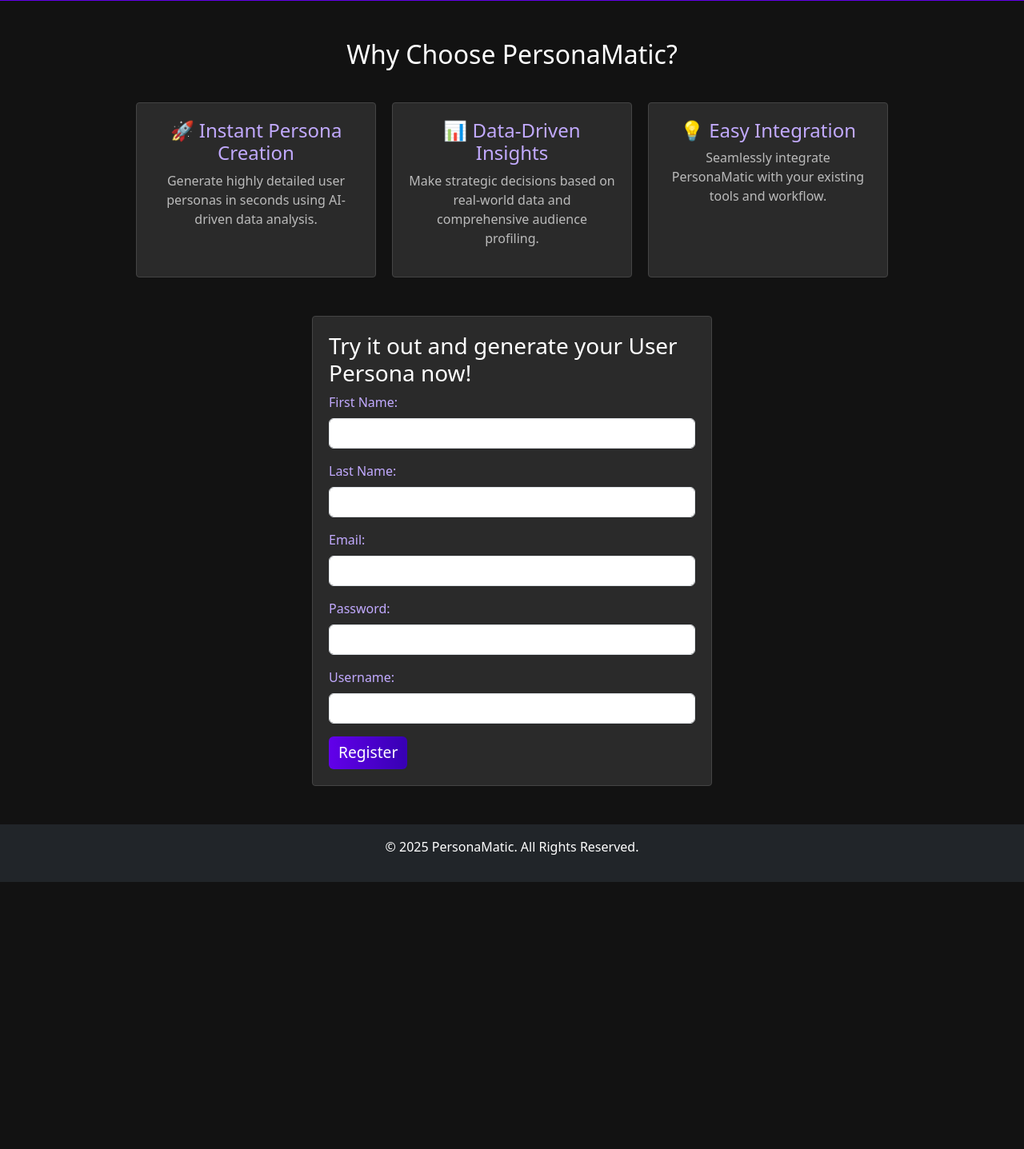
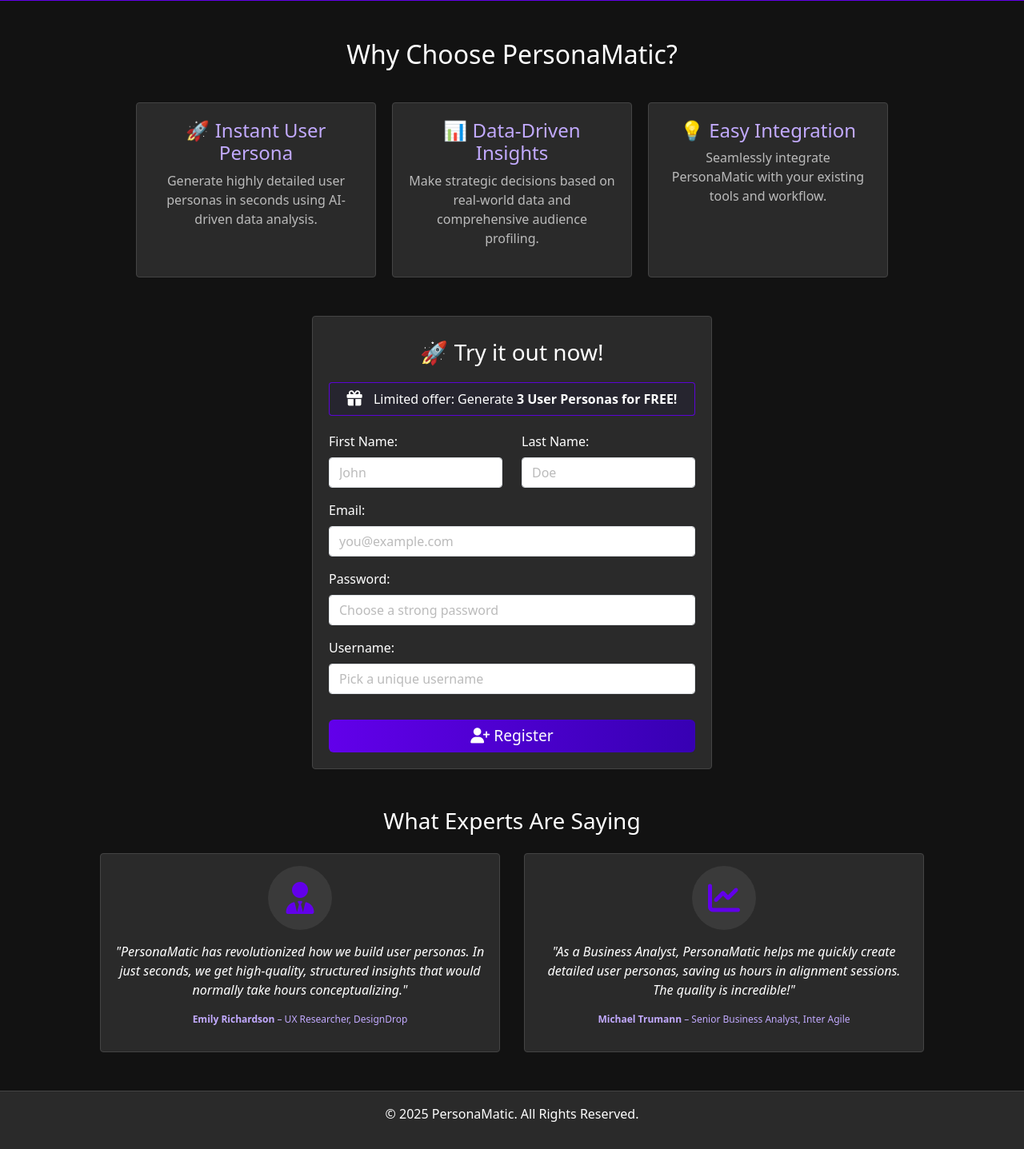
Before and after one commit to salvisare/PersonaMatic, a Flask app: page / in a window 1280 px wide. Shown: the part 367-1804 px from the top of the page at 80% size. Before the commit the page ends 1470 px from the top, so only its background shows below. Run offline with Flask 3, Linux system fonts and the light colour scheme.

Commit message:
front-end updates

```diff
--- a/app/static/css/custom.css
+++ b/app/static/css/custom.css
@@ -48,7 +48,33 @@ body {
 .form-label {
     font-size: 1rem;
     font-weight: 400;
-    color: #c2aaff;
+}
+.form-control {
+    color: #ffffff;
+    border-radius: 4px;
+}
+
+.form-control::placeholder {
+    color: #bbb;
+}
+
+/* Snackbar-style Limited Offer */
+.snackbar {
+    background: rgba(18, 0, 104, 0.1);
+    border: solid 1px rgba(98, 0, 234, 0.9);
+    color: #ffffff;
+    text-align: center;
+    padding: 8px 12px;
+    border-radius: 4px;
+    font-size: 1rem;
+    font-weight: 400;
+    margin: 20px 0;
+    transition: all 0.2s ease-in-out;
+}
+
+.snackbar i {
+    margin-right: 10px;
+    font-size: 1.2rem;
 }
 
 .usp-section {
@@ -73,11 +99,57 @@ body {
     color: #bbbbbb;
 }
 .footer {
-    background-color: #1f1f1f;
+    background-color: #2a2a2a!important;
     color: #aaaaaa;
     text-align: center;
     padding: 10px 0;
     margin-top: 20px;
+    border-top: 1px solid #444;
+}
+.bg-grey {
+    background-color: #2a2a2a;
+}
+
+/* Testimonials Section */
+.testimonials-container {
+    display: flex;
+    justify-content: center;
+    gap: 30px;
+    flex-wrap: wrap;
+    margin-top: 20px;
+}
+
+.testimonial-box {
+    background: #2a2a2a;
+    padding: 15px;
+    border-radius: 4px;
+    max-width: 500px;
+    text-align: center;
+    border: 1px solid #444;
+}
+
+.testimonial-avatar {
+    font-size: 40px;
+    color: #6200ea;
+    background: #3a3a3a;
+    width: 80px;
+    height: 80px;
+    border-radius: 50%;
+    display: flex;
+    justify-content: center;
+    align-items: center;
+    margin: 0 auto 15px;
+}
+
+.testimonial-text {
+    font-style: italic;
+    color: #ffffff;
+}
+
+.testimonial-author {
+    margin-top: 10px;
+    font-size: 0.75rem;
+    color: #c2aaff;
 }
 
 /* Main Layout */
--- a/app/templates/index.html
+++ b/app/templates/index.html
@@ -4,10 +4,11 @@
     <title>PersonaMatic - Automated User Persona Generation</title>
     <link href="https://cdn.jsdelivr.net/npm/bootstrap@5.3.2/dist/css/bootstrap.min.css" rel="stylesheet">
     <link href="{{ url_for('static', filename='css/custom.css') }}" rel="stylesheet">
+    <link rel="stylesheet" href="https://cdnjs.cloudflare.com/ajax/libs/font-awesome/6.4.2/css/all.min.css">
 </head>
 <body>
     <!-- Navigation -->
-    <nav class="navbar navbar-expand-lg bg-body-tertiary">
+    <nav class="navbar navbar-expand-lg bg-body-tertiary bg-grey">
       <div class="container-fluid">
         <a class="navbar-brand" href="#">PersonaMatic</a>
         <button class="navbar-toggler" type="button" data-bs-toggle="collapse" data-bs-target="#navbarNav" aria-controls="navbarNav" aria-expanded="false" aria-label="Toggle navigation">
@@ -43,7 +44,7 @@
         <h2 class="text-center">Why Choose PersonaMatic?</h2>
         <div class="usp-section">
             <div class="usp-box">
-                <h4>🚀 Instant Persona Creation</h4>
+                <h4>🚀 Instant User Persona</h4>
                 <p>Generate highly detailed user personas in seconds using AI-driven data analysis.</p>
             </div>
             <div class="usp-box">
@@ -60,38 +61,84 @@
     <!-- Registration Form -->
     <div class="container mt-5" id="register">
         <div class="form-container">
-            <h3>Try it out and generate your User Persona now!</h3>
+            <h3 class="text-center mt-2">🚀 Try it out now!</h3>
+
+            <!-- Snackbar-style limited offer -->
+            <div class="snackbar">
+                <i class="fas fa-gift"></i> Limited offer: Generate <b>3 User Personas for FREE!</b>
+            </div>
+
             {% if message %}
             <div class="alert alert-danger">{{ message }}</div>
             {% endif %}
+
             <form method="POST" action="{{ url_for('main.home') }}">
-                <div class="mb-3">
-                    <label for="first_name" class="form-label">First Name:</label>
-                    <input type="text" class="form-control" id="first_name" name="first_name" required>
+                <!-- First Name & Last Name in One Row -->
+                <div class="row mb-3 mt-3">
+                    <div class="col-md-6">
+                        <label for="first_name" class="form-label">First Name:</label>
+                        <input type="text" class="form-control" id="first_name" name="first_name" placeholder="John" required>
+                    </div>
+                    <div class="col-md-6">
+                        <label for="last_name" class="form-label">Last Name:</label>
+                        <input type="text" class="form-control" id="last_name" name="last_name" placeholder="Doe" required>
+                    </div>
                 </div>
-                <div class="mb-3">
-                    <label for="last_name" class="form-label">Last Name:</label>
-                    <input type="text" class="form-control" id="last_name" name="last_name" required>
-                </div>
+
                 <div class="mb-3">
                     <label for="email" class="form-label">Email:</label>
-                    <input type="email" class="form-control" id="email" name="email" required>
+                    <input type="email" class="form-control" id="email" name="email" placeholder="you@example.com" required>
                 </div>
+
                 <div class="mb-3">
                     <label for="password" class="form-label">Password:</label>
-                    <input type="password" class="form-control" id="password" name="password" required>
+                    <input type="password" class="form-control" id="password" name="password" placeholder="Choose a strong password" required>
                 </div>
+
                 <div class="mb-3">
                     <label for="username" class="form-label">Username:</label>
-                    <input type="text" class="form-control" id="username" name="username" required>
+                    <input type="text" class="form-control" id="username" name="username" placeholder="Pick a unique username" required>
                 </div>
-                <button type="submit" class="btn btn-primary">Register</button>
+
+                <button type="submit" class="btn btn-primary w-100 mt-3">
+                    <i class="fas fa-user-plus"></i> Register
+                </button>
             </form>
         </div>
     </div>
 
+    <!-- Testimonials Section -->
+    <div class="container mt-5">
+        <h3 class="text-center mb-4">What Experts Are Saying</h3>
+
+        <div class="testimonials-container">
+            <!-- Testimonial 1 -->
+            <div class="testimonial-box">
+                <div class="testimonial-avatar">
+                    <i class="fas fa-user-tie"></i>
+                </div>
+                <p class="testimonial-text">
+                    "PersonaMatic has revolutionized how we build user personas. In just seconds, we get high-quality, structured insights that would normally take hours conceptualizing."
+                </p>
+                <p class="testimonial-author"><strong>Emily Richardson</strong> – UX Researcher, DesignDrop</p>
+            </div>
+
+            <!-- Testimonial 2 -->
+            <div class="testimonial-box">
+                <div class="testimonial-avatar">
+                    <i class="fas fa-chart-line"></i>
+                </div>
+                <p class="testimonial-text">
+                    "As a Business Analyst, PersonaMatic helps me quickly create detailed user personas, saving us hours in alignment sessions. The quality is incredible!"
+                </p>
+                <p class="testimonial-author"><strong>Michael Trumann</strong> – Senior Business Analyst, Inter Agile</p>
+            </div>
+        </div>
+    </div>
+
+
     <!-- Footer -->
-    <footer class="bg-dark text-white text-center py-3 mt-5">
+    <footer class="bg-dark text-white text-center py-3 mt-5 footer">
         <p>&copy; 2025 PersonaMatic. All Rights Reserved.</p>
     </footer>
 
```
